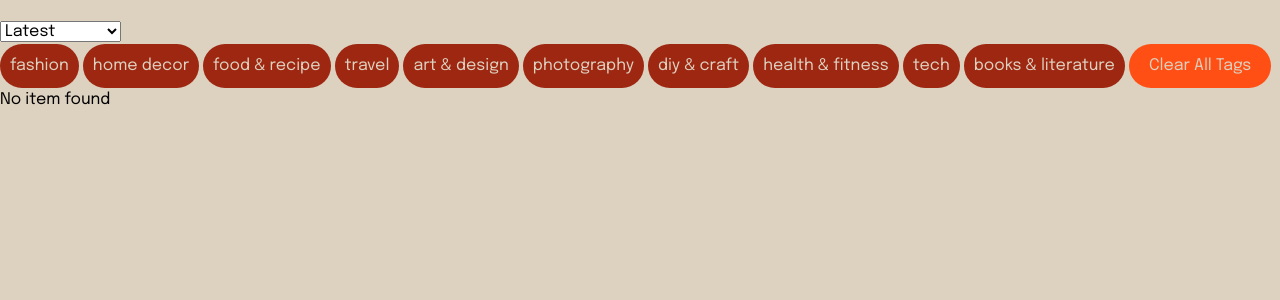
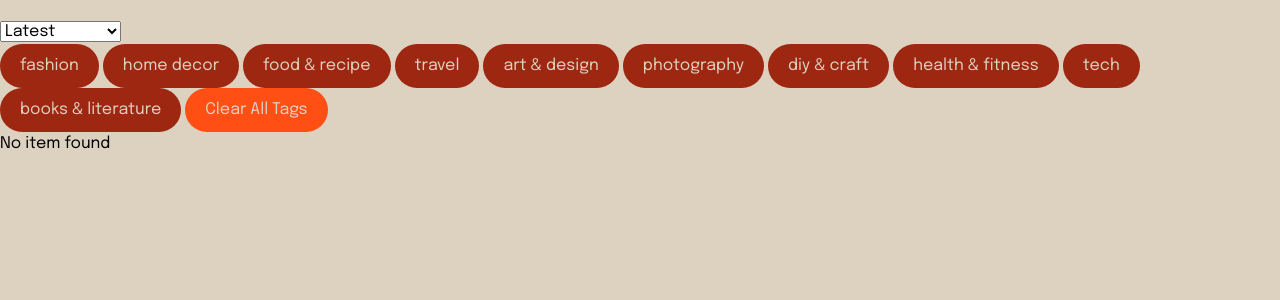
Before and after one commit to 582-41W-VA/WishCraft, a Django app: page /app/ in a window 1280 px wide. Shown: the part 70-370 px from the top of the page. Run offline with Django 5.2, Linux system fonts and the light colour scheme; data comes from the database, SQL or seed files in the repository; data that the repository does not hold is empty; some web fonts are replaced.

Commit message:
Update home.css styling

```diff
--- a/static/css/home.css
+++ b/static/css/home.css
@@ -5,20 +5,20 @@
     padding: 0;
     margin: -1px;
     overflow: hidden;
-    clip: rect(0,0,0,0);
+    clip: rect(0, 0, 0, 0);
     border: 0;
 }
 
 .styled-label {
     display: inline-block;
-    padding: 10px;
+    padding: 10px 20px;
     background: var(--button_color_light);
     color: var(--para_color_dark);
     cursor: pointer;
     border-radius: var(--br-7);
 }
 
-.hidden-checkbox:checked + .styled-label {
+.hidden-checkbox:checked+.styled-label {
     background-color: #c0c0c0;
 }
 
```
